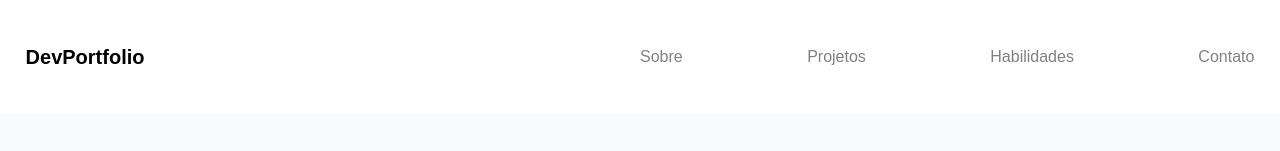
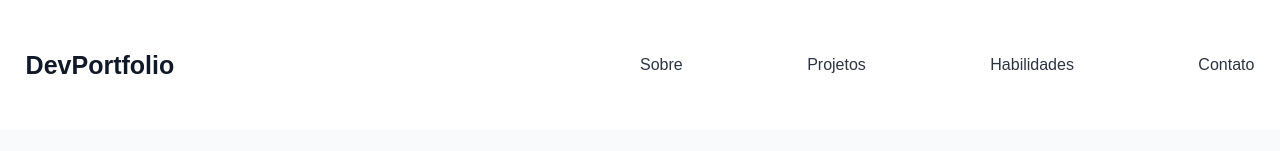
Before and after one commit to gabrielmdss/portfolio, an Angular app: page / in a window 1280 px wide. Shown: the top 151 px of the page. Built offline with nearby package versions, Linux system fonts and the light colour scheme.

Commit message:
style: ajusta css do header

```diff
--- a/src/components/header/header.component.css
+++ b/src/components/header/header.component.css
@@ -10,7 +10,8 @@
 
 .title {
   font-weight: 700;
-  font-size: 20px;
+  font-size: 25px;
+  color: #111827;
 }
 .lista_header {
   width: 50%;
@@ -21,15 +22,17 @@
 }
 .item_header:hover {
   font-weight: bold;
+  color: #2d3441;
 }
 .item_header:hover {
   font-weight: bold;
+  color: #111827;
 }
 .link_item_header {
   text-decoration: none;
-  color: gray;
+  color: #2d3441;
 }
 .link_item_header:hover {
   text-decoration: none;
-  color: black;
+  color: #111827;
 }
```
